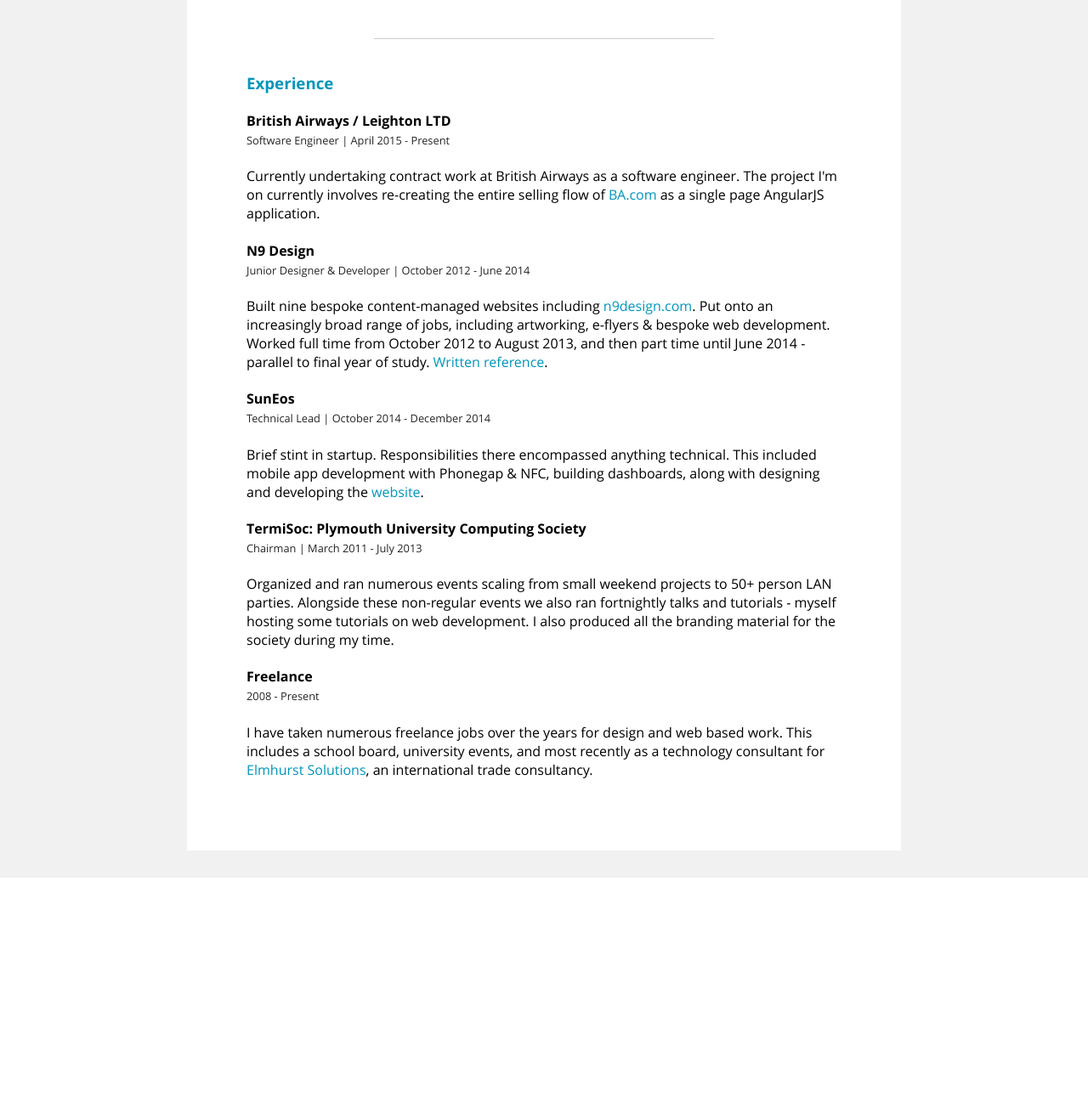
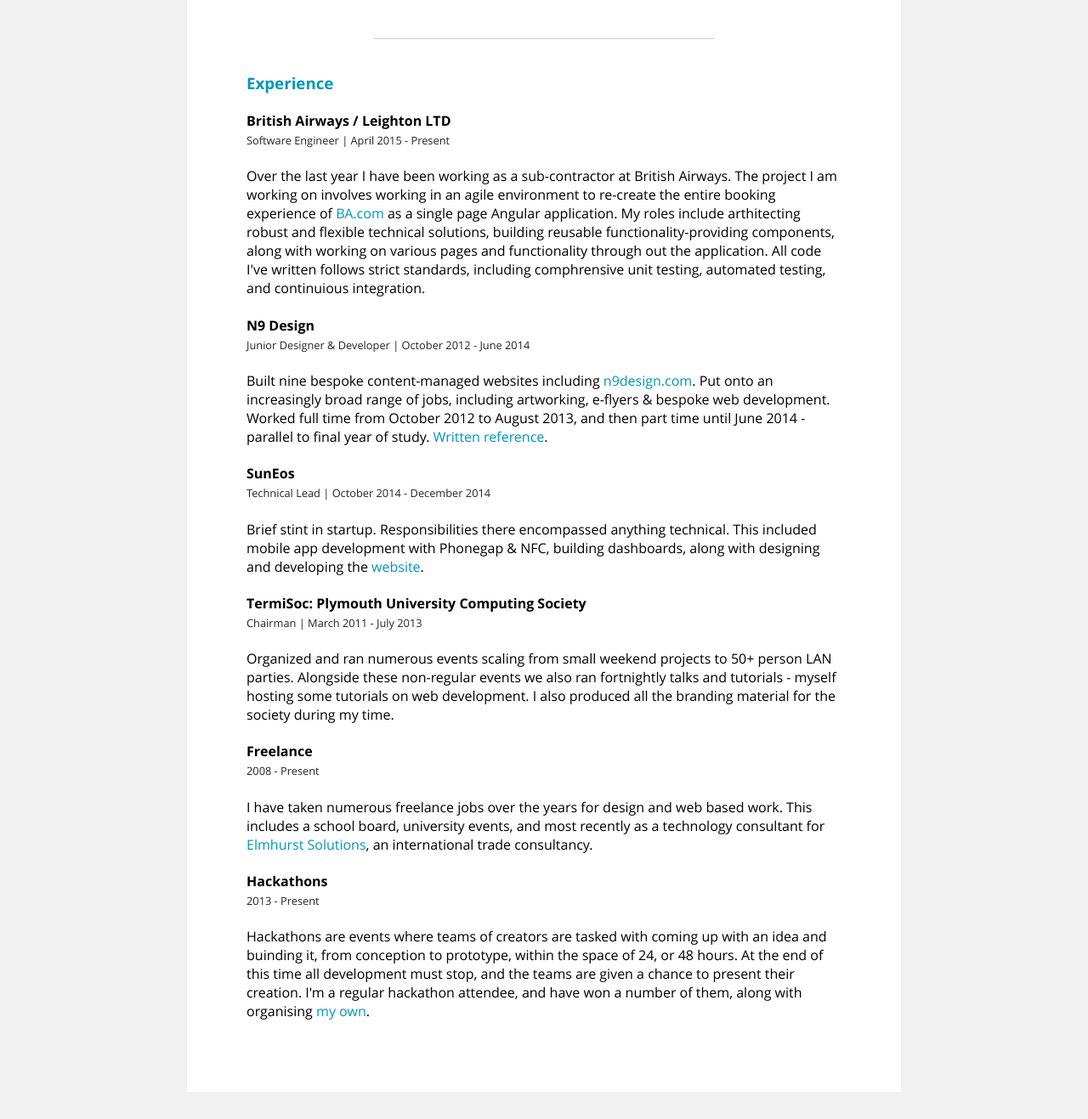
Before and after one commit to siddv/siddv-net, a PHP site: page /cv in a window 1280 px wide. Shown: the part 1642-2959 px from the top of the page at 85% size. Before the commit the page ends 2675 px from the top, so only its background shows below. Run offline with PHP 8.4, Linux system fonts and the light colour scheme.

Commit message:
updates CV with BA stuff and re-instantiates section on hackathons.

```diff
--- a/curriculum-vitae.php
+++ b/curriculum-vitae.php
@@ -220,7 +220,7 @@
 						<h4>British Airways / Leighton LTD<br />
 							<span>Software Engineer | April 2015 - Present</span></h4>
 						<p>
-							Currently undertaking contract work at British Airways as a software engineer. The project I'm on currently involves re-creating the entire selling flow of <a href="http://ba.com" target="_blank">BA.com</a> as a single page AngularJS application.
+							Over the last year I have been working as a sub-contractor at British Airways. The project I am working on involves working in an agile environment to re-create the entire booking experience of <a href="http://ba.com" target="_blank">BA.com</a> as a single page Angular application. My roles include arthitecting robust and flexible technical solutions, building reusable functionality-providing components, along with working on various pages and functionality through out the application. All code I've written follows strict standards, including comphrensive unit testing, automated testing, and continuious integration.
 						</p>
 					</article>
 
@@ -257,13 +257,13 @@
 						</p>
 					</article>
 
-					<!--<article class="exp">
+					<article class="exp">
 						<h4>Hackathons<br />
 							<span>2013 - Present</span></h4></h4>
 						<p>
-							Hackathons are events where teams of creators are tasked with coming up with an idea and creating it within the space of 24, or 48 hours. At the end of this time all development must stop, and the teams are given a chance to present their creation. I'm a regular hackathon attendee, and have won a number of them.
+							Hackathons are events where teams of creators are tasked with coming up with an idea and buinding it, from conception to prototype, within the space of 24, or 48 hours. At the end of this time all development must stop, and the teams are given a chance to present their creation. I'm a regular hackathon attendee, and have won a number of them, along with organising <a href="http://banterhack.com/" target="_blank">my own</a>.
 						</p>
-					</article>-->
+					</article>
 				</article>
 			</section>
 			<!--<div class="tile_spacer"></div>
```
